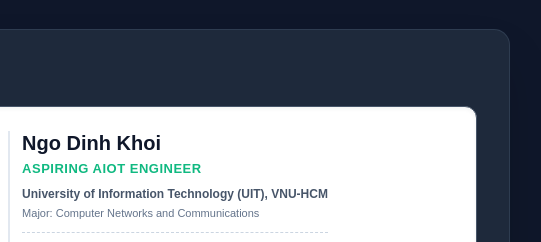
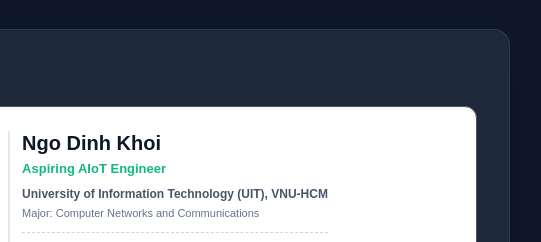
Before and after one commit to NgoDKhoi/ngodkhoi, a plain HTML site: page portfolio_image/email_signature.html in a window 1280 px wide. Shown: the part 191-433 px from the top of the page, 514-1055 px from the left. Drawn offline with nearby package versions, Linux system fonts and the light colour scheme.

Commit message:
style: Remove uppercase styling from title in email signature

```diff
--- a/portfolio_image/email_signature.html
+++ b/portfolio_image/email_signature.html
@@ -51,7 +51,7 @@
                 <div style="font-size: 20px; font-weight: bold; color: #0f172a; line-height: 1.2; font-family: Arial, Helvetica, sans-serif;">Ngo Dinh Khoi</div>
 
                 <!-- Major / Title -->
-                <div style="font-size: 13px; color: #10b981; font-weight: bold; margin-top: 4px; font-family: Arial, Helvetica, sans-serif; text-transform: uppercase; letter-spacing: 0.5px;">
+                <div style="font-size: 13px; color: #10b981; font-weight: bold; margin-top: 4px; font-family: Arial, Helvetica, sans-serif;">
                   Aspiring AIoT Engineer
                 </div>
 
```
